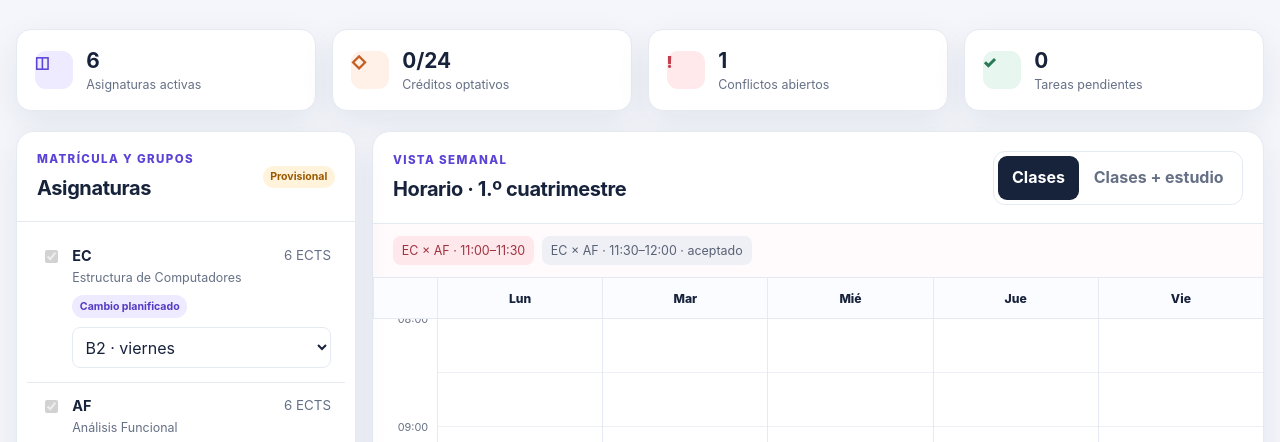
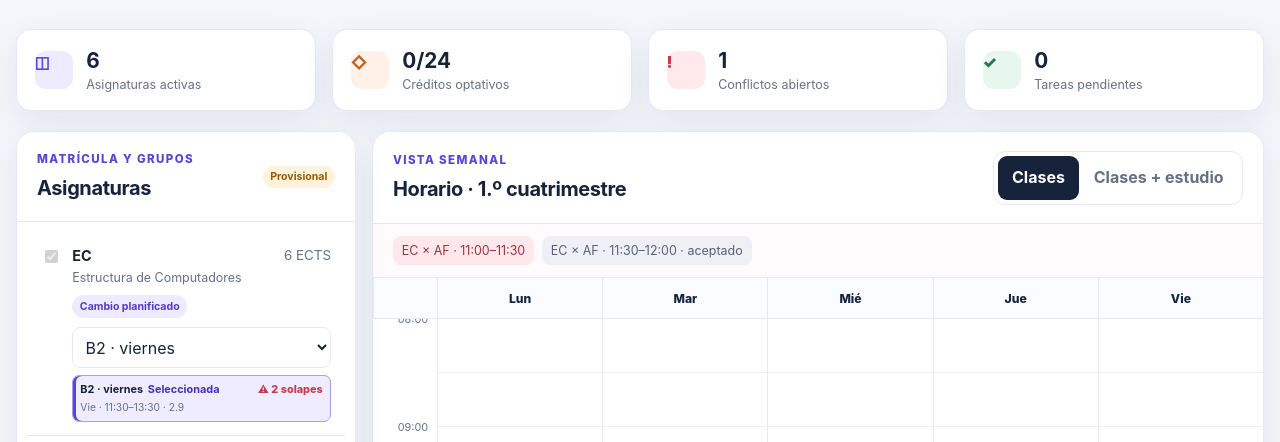
Before and after one commit to UnixorMRS/planificador-estudio, a website with bundled scripts: page index.html in a window 1280 px wide. Shown: the part 329-771 px from the top of the page. Built offline with nearby package versions, Linux system fonts and the light colour scheme.

Commit message:
Mostrar alternativas y conflictos de asignaturas

```diff
--- a/app.js
+++ b/app.js
@@ -5,6 +5,7 @@ import {
   createInitialState,
   cryptoSafeId,
   electiveCredits,
+  evaluateCourseAlternatives,
   findConflicts,
   generateStudySuggestions,
   getActiveSessions,
@@ -113,6 +114,39 @@ function renderCourses() {
               .join("")}
           </select>`
         : "";
+      const alternatives =
+        course.type === "required"
+          ? evaluateCourseAlternatives(plan, state, course.id)
+          : [];
+      const optionList = alternatives.length
+        ? `<ul class="course-options" aria-label="Opciones de ${escapeHtml(course.name)}">
+            ${alternatives
+              .map((option) => {
+                const selected = selection.optionId === option.id;
+                return `<li class="course-option ${selected ? "is-selected" : ""}">
+                  <div class="course-option__heading">
+                    <strong>${escapeHtml(option.label)}</strong>
+                    ${selected ? '<span class="course-option__selected">Seleccionada</span>' : ""}
+                    ${option.conflicts.length ? `<span class="course-option__conflict" role="status" aria-label="Esta opción provoca ${option.conflicts.length} ${option.conflicts.length === 1 ? "solape" : "solapes"}">⚠ ${option.conflicts.length === 1 ? "Solape" : `${option.conflicts.length} solapes`}</span>` : ""}
+                  </div>
+                  <ul class="course-option__sessions">
+                    ${option.sessions
+                      .map((session) => {
+                        const day = DAYS.find(({ id }) => id === session.day);
+                        return `<li>${escapeHtml(day?.short ?? "Día")} · ${minutesToTime(session.start)}–${minutesToTime(session.end)} · ${escapeHtml(session.room ?? "Aula por confirmar")}</li>`;
+                      })
+                      .join("")}
+                  </ul>
+                </li>`;
+              })
+              .join("")}
+          </ul>`
+        : course.type === "required" &&
+            (course.commonSessions ?? []).some((session) =>
+              session.component?.toLocaleLowerCase("es").includes("práctica"),
+            )
+          ? '<p class="course-options-empty">Sin grupos alternativos; práctica común</p>'
+          : "";
       return `
         <article class="course-card">
           <div class="course-head">
@@ -128,7 +162,7 @@ function renderCourses() {
                 <span class="tag tag--${tagType}">${tagText}</span>
                 ${isElective ? `<span class="tag tag--elective">${selection.active ? "Adjudicada" : "Solicitada"}</span>` : ""}
               </div>
-              ${selection.active ? optionSelect : ""}
+              ${selection.active ? `${optionSelect}${optionList}` : ""}
             </div>
           </div>
         </article>`;
--- a/planner-core.js
+++ b/planner-core.js
@@ -140,6 +140,44 @@ export function findConflicts(sessions, acceptedIds = []) {
     }
   }
   return conflicts;
+}
+
+/**
+ * Describe every possible group for a course without changing the current
+ * selection. Conflicts are limited to overlaps introduced by the evaluated
+ * course, so an unrelated clash elsewhere in the timetable is not attributed
+ * to each alternative.
+ */
+export function evaluateCourseAlternatives(
+  plan,
+  state,
+  courseId,
+  term = state.term,
+) {
+  const course = plan.courses.find(({ id }) => id === courseId);
+  if (!course || course.term !== term) return [];
+
+  const otherSessions = plan.courses
+    .filter(({ id, term: courseTerm }) => id !== courseId && courseTerm === term)
+    .flatMap((otherCourse) =>
+      getCourseSessions(otherCourse, state.selections[otherCourse.id]),
+    );
+
+  return (course.options ?? []).map((option) => {
+    const sessions = getCourseSessions(course, {
+      ...state.selections[courseId],
+      active: true,
+      optionId: option.id,
+    });
+    const conflicts = findConflicts(
+      [...otherSessions, ...sessions],
+      state.acceptedConflictIds,
+    ).filter(
+      ({ first, second }) =>
+        first.courseId === courseId || second.courseId === courseId,
+    );
+    return { ...option, sessions: option.sessions ?? [], conflicts };
+  });
 }
 
 export function canAwardElective(plan, state, courseId) {
--- a/styles.css
+++ b/styles.css
@@ -119,6 +119,15 @@ h2 { margin-bottom: 0; font-size: 1.25rem; letter-spacing: -0.02em; }
 .course-name { margin: 0.14rem 0 0.5rem; overflow: hidden; color: var(--muted); font-size: 0.78rem; text-overflow: ellipsis; white-space: nowrap; }
 .course-meta { display: flex; flex-wrap: wrap; gap: 0.3rem; }
 .course-select { width: 100%; margin-top: 0.6rem; padding: 0.52rem; border: 1px solid var(--line); border-radius: 8px; color: var(--ink); background: white; }
+.course-options, .course-option__sessions { margin: 0; padding: 0; list-style: none; }
+.course-options { display: grid; gap: 0.3rem; margin-top: 0.45rem; }
+.course-option { padding: 0.38rem 0.45rem; border: 1px solid var(--line); border-radius: 7px; background: #fbfcff; }
+.course-option.is-selected { border-color: #a99cf1; background: var(--soft-primary); box-shadow: inset 3px 0 var(--primary); }
+.course-option__heading { display: flex; flex-wrap: wrap; align-items: center; gap: 0.3rem; font-size: 0.68rem; }
+.course-option__selected { color: var(--primary-dark); font-weight: 750; }
+.course-option__conflict { margin-left: auto; color: var(--danger); font-weight: 800; }
+.course-option__sessions { margin-top: 0.18rem; color: var(--muted); font-size: 0.64rem; line-height: 1.35; }
+.course-options-empty { margin: 0.45rem 0 0; color: var(--muted); font-size: 0.68rem; font-style: italic; }
 .tag { display: inline-flex; align-items: center; padding: 0.22rem 0.48rem; border-radius: 999px; font-size: 0.66rem; font-weight: 750; }
 .tag--pending { background: #fff3dc; color: #9a5900; }
 .tag--planned { background: #eeeaff; color: #543cc2; }
```
Also changed, not shown: test/planner-core.test.js (+29 -0 lines).
